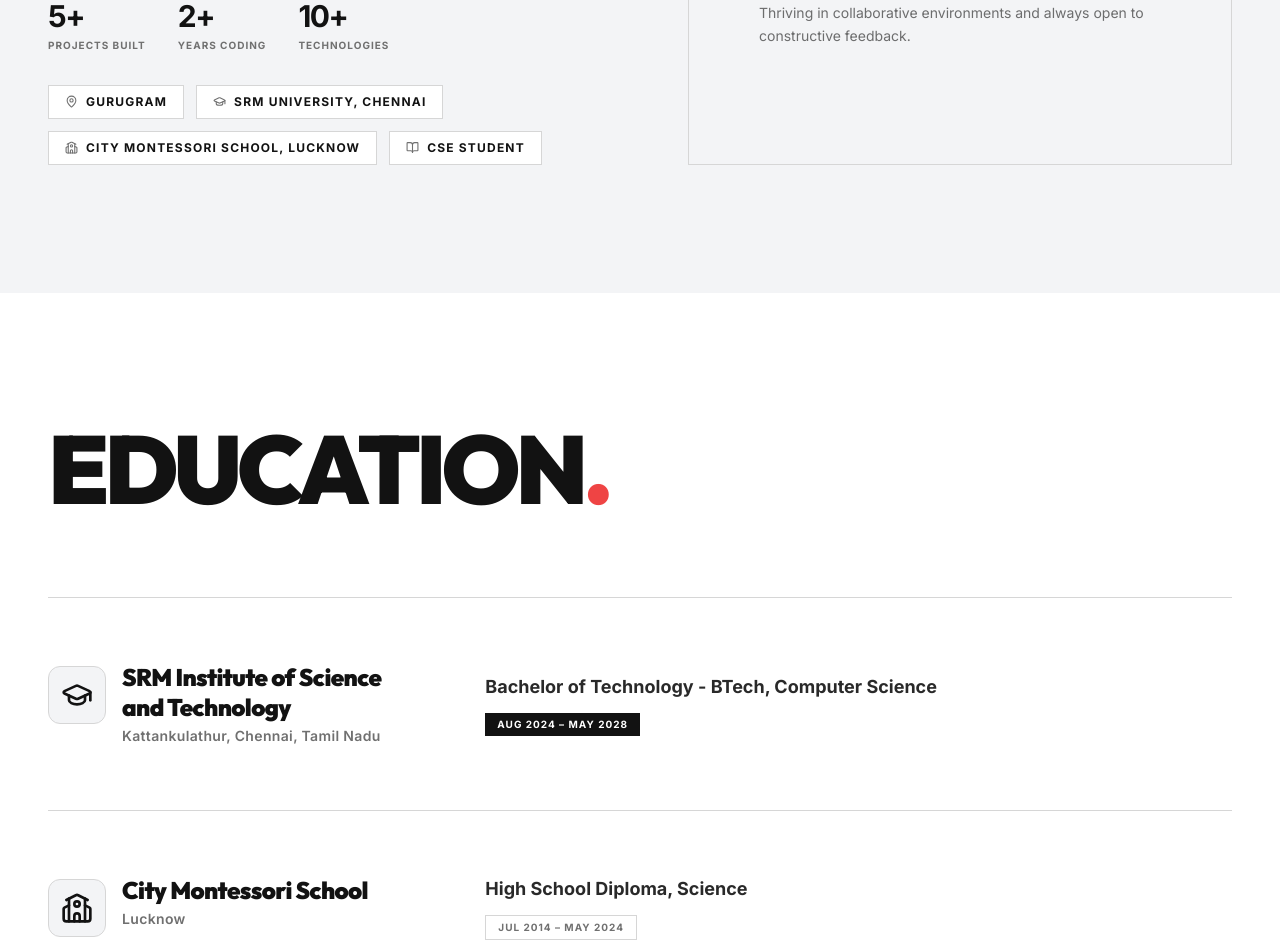
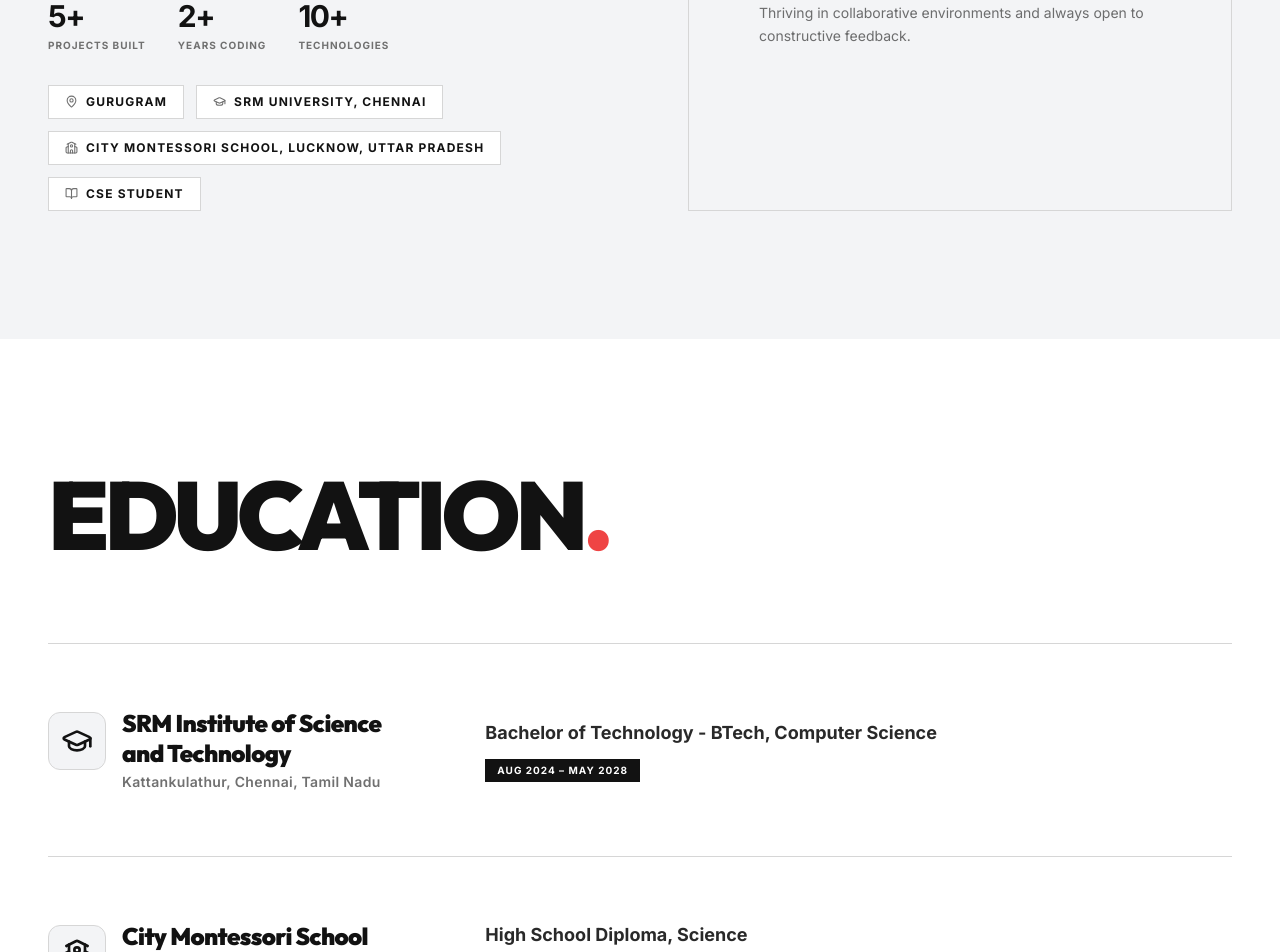
Before and after one commit to dakshsinha2412/Daksh-Sinha-Portfolio, a React (Vite) app: page / in a window 1280 px wide. Shown: the part 1440-2392 px from the top of the page. Built offline with nearby package versions, Linux system fonts and the light colour scheme; the HTML template or start-up script is replaced by a standard one.

Commit message:
update Lucknow to Lucknow, Uttar Pradesh

```diff
--- a/src/components/AboutSection.tsx
+++ b/src/components/AboutSection.tsx
@@ -45,7 +45,7 @@
             {[
               { icon: MapPin, label: "Gurugram" },
               { icon: GraduationCap, label: "SRM University, Chennai" },
-              { icon: School, label: "City Montessori School, Lucknow" },
+              { icon: School, label: "City Montessori School, Lucknow, Uttar Pradesh" },
               { icon: BookOpen, label: "CSE Student" },
             ].map(({ icon: Icon, label }) => (
               <span key={label} className="flex items-center gap-2 border border-border bg-background px-4 py-2 text-xs font-bold uppercase tracking-widest text-foreground">
--- a/src/components/EducationSection.tsx
+++ b/src/components/EducationSection.tsx
@@ -13,7 +13,7 @@
   {
     role: "High School Diploma, Science",
     org: "City Montessori School",
-    orgFull: "Lucknow",
+    orgFull: "Lucknow, Uttar Pradesh",
     period: "Jul 2014 \u2013 May 2024",
     icon: School,
     isCurrent: false,
```
